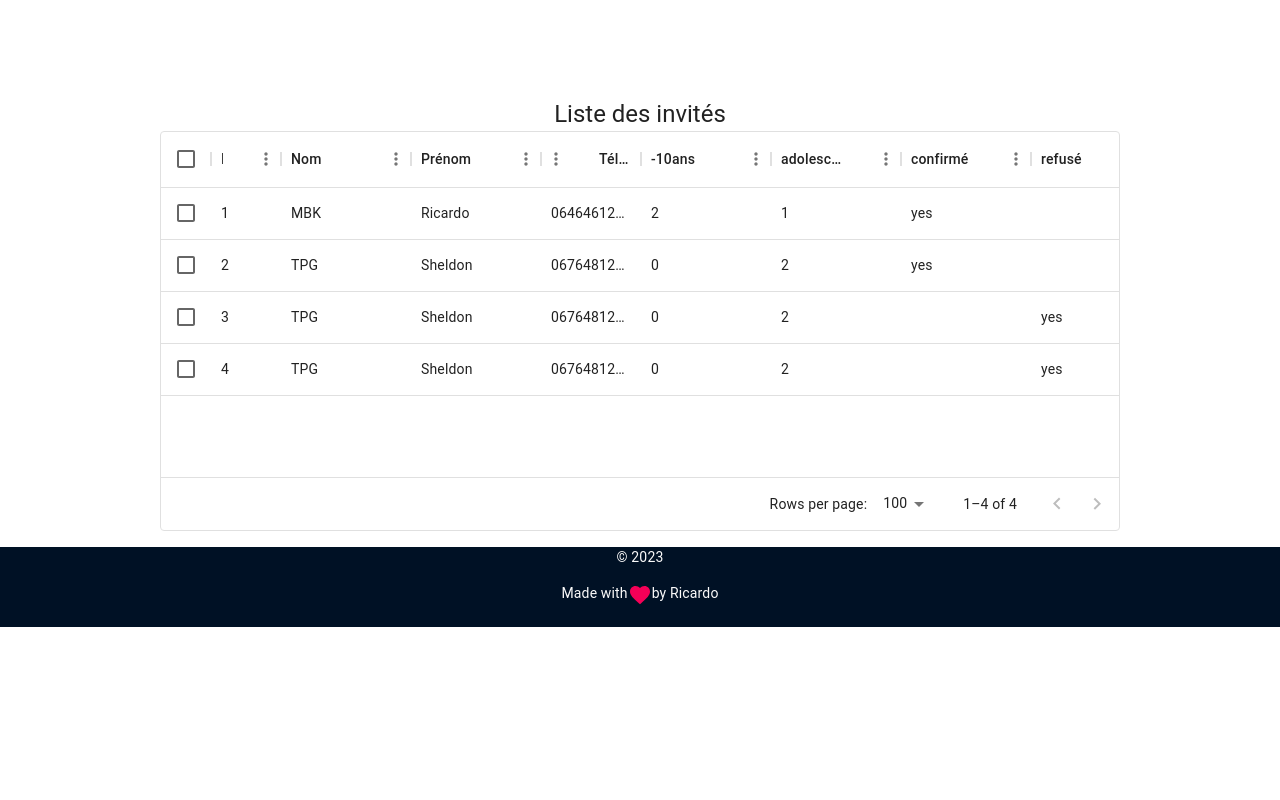
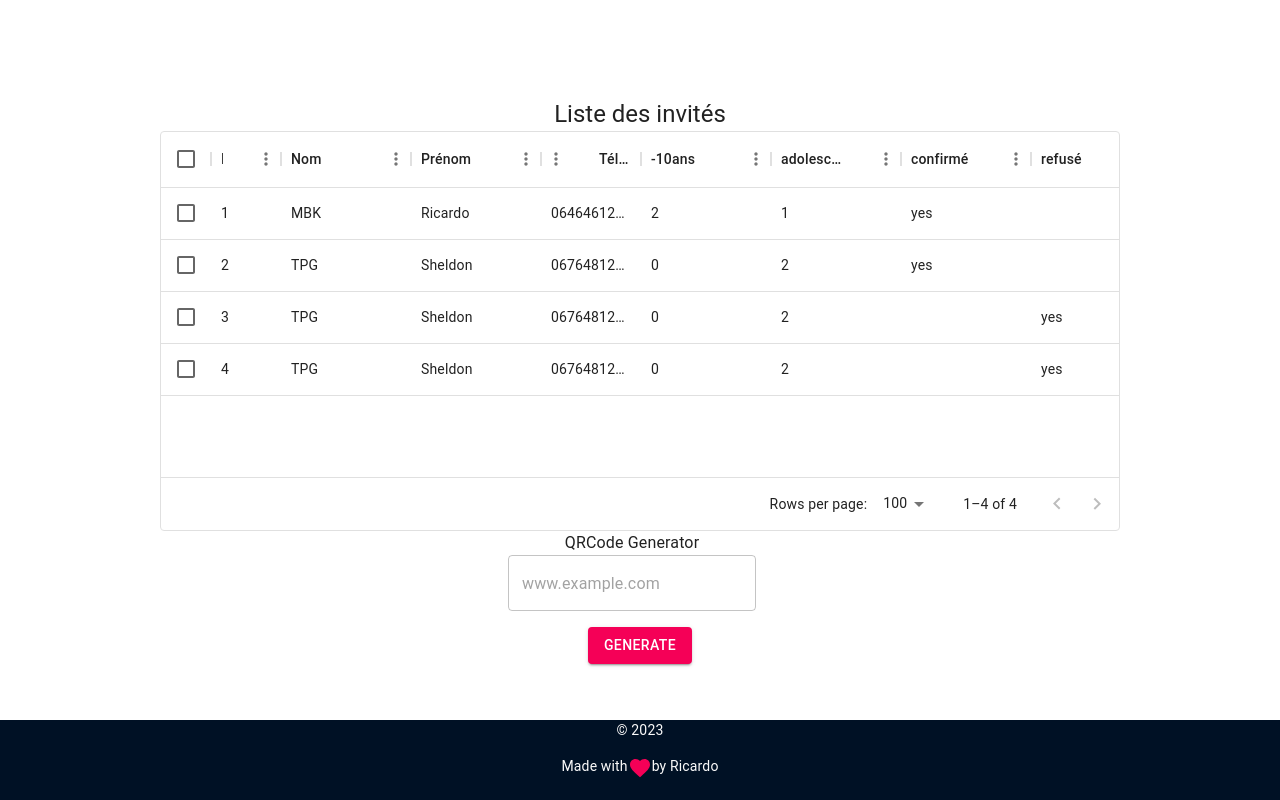
Before and after one commit to ricardomb94/gigidom, a React (Create React App) app in the folder frontend/: page /datatable in a window 1280 px wide. Shown: the part 741-1541 px from the top of the page. Before the commit the page ends 1368 px from the top, so only its background shows below. Built offline with nearby package versions, Linux system fonts and the light colour scheme; no server answers.

Commit message:
QRCode generator is working properly

```diff
--- a/frontend/package.json
+++ b/frontend/package.json
@@ -23,6 +23,7 @@
     "mui-image": "^1.0.7",
     "nodemailer": "^6.9.1",
     "path-browserify": "^1.0.1",
+    "qrcode": "^1.5.1",
     "react": "^18.2.0",
     "react-awesome-reveal": "^4.2.3",
     "react-dom": "^18.2.0",
--- a/frontend/src/App.js
+++ b/frontend/src/App.js
@@ -8,6 +8,7 @@ import { BrowserRouter as Router, Route, Routes} from 'react-router-dom';
 import Footer from './components/Footer';
 import DataTable  from "./pages/DataTable";
 import Accueil from './pages/Accueil';
+import Qrcode from './components/Qrcode';
 // import Layout from './components/Layout';
 
 const App = () => {
@@ -22,6 +23,7 @@ const App = () => {
                         <Route path="/ceremony" element={<Ceremony/>}/>
                         <Route path="/datatable" element={<DataTable/>}/>
                     </Routes>
+                    <Qrcode/>
                 <Footer/>
             </Router>
         // </Layout>
--- /dev/null
+++ b/frontend/src/components/Qrcode.js
@@ -0,0 +1,50 @@
+import React, { useState } from 'react'
+import {Button, CssBaseline, Grid, TextField, Typography} from '@mui/material'
+import QRCode from 'qrcode'
+
+const Qrcode = () => {
+    const[url, setUrl] = useState('')
+    const [qrcode,setQrcode] = useState('')
+
+    const GenerateQRCode = () => {
+        QRCode.toDataURL(url, (err, url) => {
+            if(err)  return console.error(err)
+
+            console.log(url)
+            setQrcode(url)
+        })
+    }
+
+  return (
+    <>
+      <CssBaseline />
+      <Grid container
+        display='flex'
+        justifyContent='center'
+        flexDirection='column'
+        alignItems='center'
+        marginBottom={5}
+        spacing={2}
+      >
+      <Typography textAlign='center'> QRCode Generator</Typography>
+    <TextField
+        type='text'
+        variant="outlined"
+        placeholder='www.example.com'
+        onChange={(e) => setUrl(e.target.value)}
+        />
+        <Grid item>
+            <Button  onClick={GenerateQRCode} variant="contained" color="primary">Generate</Button>
+        </Grid>
+        <Grid item>
+            {qrcode && <>
+                <img src={qrcode} alt='qrcode'/>
+
+            </>}
+        </Grid>
+      </Grid>
+    </>
+  )
+}
+
+export default Qrcode
```
Also changed, not shown: 1 other file (tests, documents, lock files or other folders).
